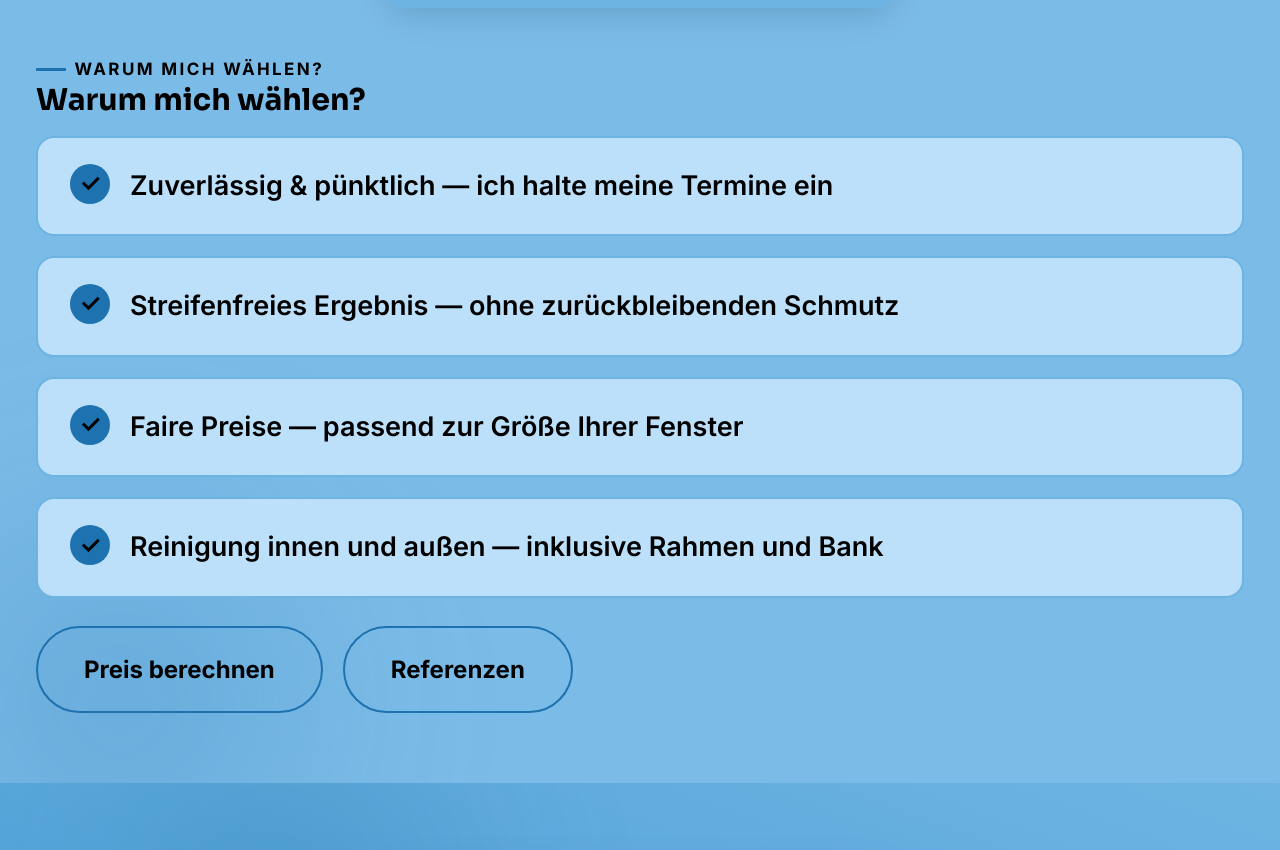
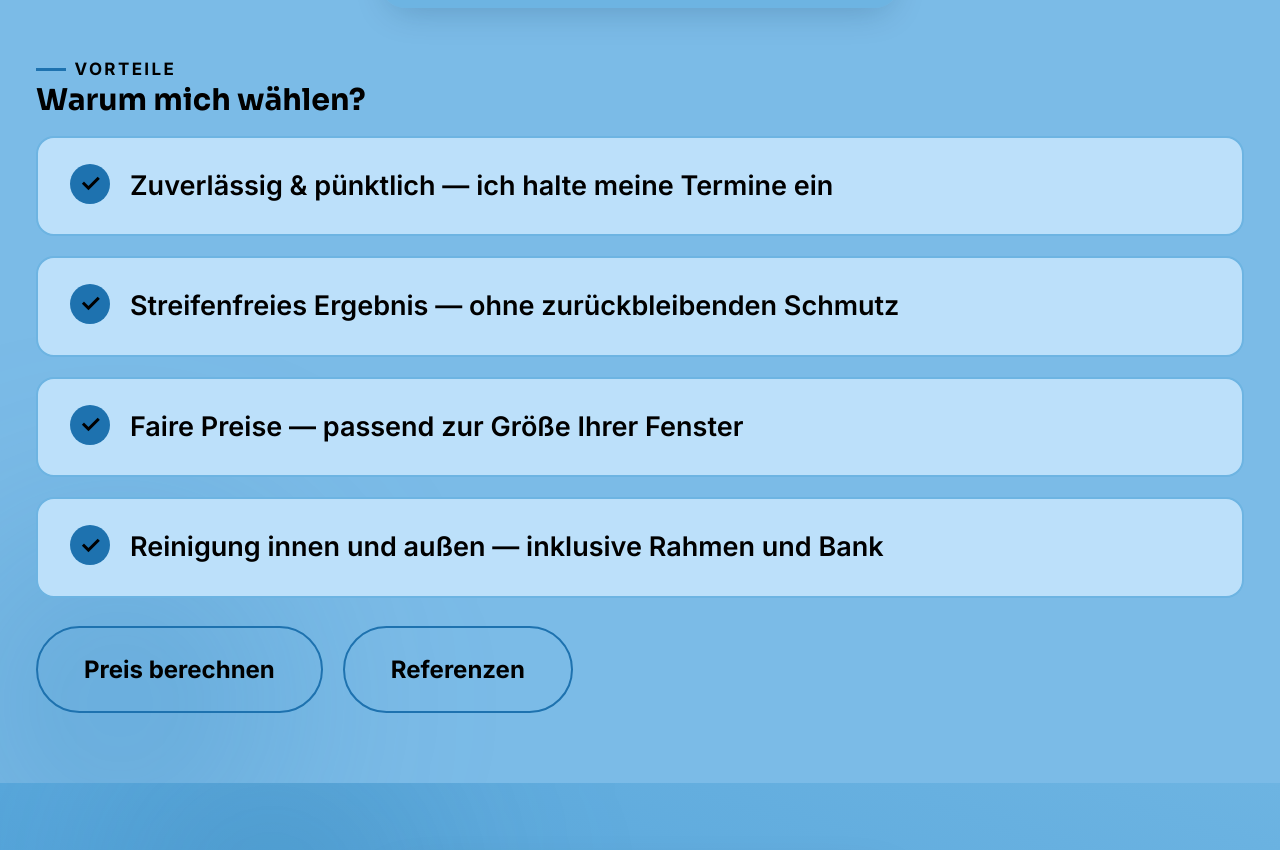
Before and after one commit to flaechenglanz/service, a plain HTML site: page index.html in a window 1280 px wide. Shown: the part 1455-2305 px from the top of the page. Drawn offline with Linux system fonts and the light colour scheme.

Commit message:
Update index.html

```diff
--- a/index.html
+++ b/index.html
@@ -104,7 +104,7 @@
         <img src="images/Gewischtes_Fenster.jpeg" alt="Inhaber von Flächenglanz Service" loading="lazy">
       </div>
       <div class="reveal reveal-delay">
-        <div class="eyebrow">Warum mich wählen?</div>
+        <div class="eyebrow">Vorteile</div>
         <h2>Warum mich wählen?</h2>
         <ul class="check-list">
           <li><span class="tick">✓</span> Zuverlässig & pünktlich — ich halte meine Termine ein</li>
```
